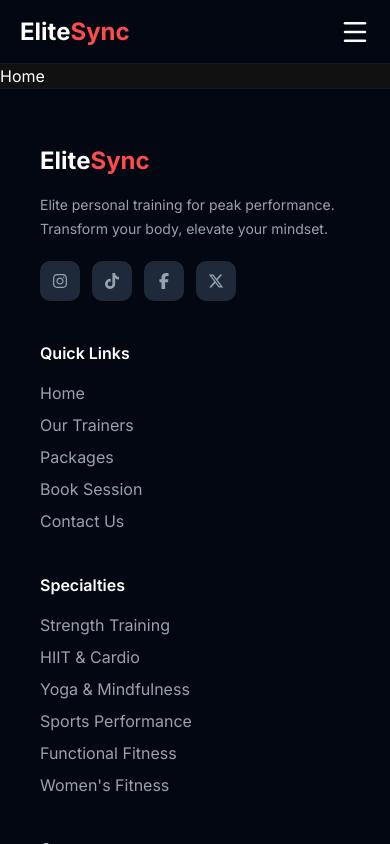
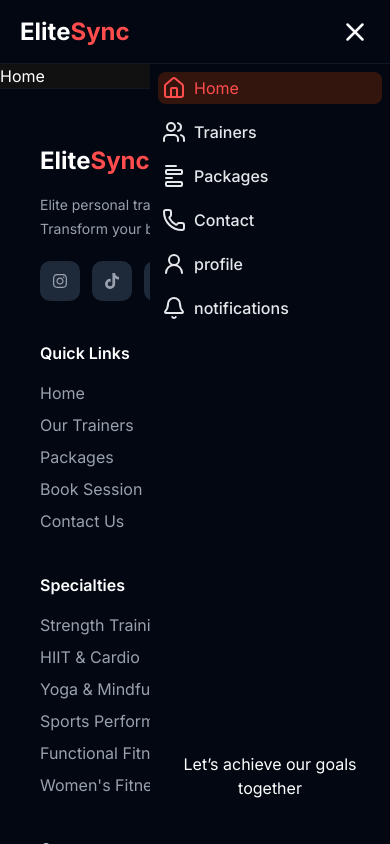
Before and after one commit to Abdulrahmanfawzy/fitness-team-2, a React (Vite) app: page / in a window 390 px wide. Both pictures are taken after a click on the icon 355 px from the left and 31 px from the top of the page. Shown: the top 844 px of the page. Built offline with nearby package versions, Linux system fonts and the light colour scheme; the HTML template or start-up script is replaced by a standard one.

Commit message:
mprove navbar responsiveness and implement sidebar

```diff
--- a/src/components/NavBar.tsx
+++ b/src/components/NavBar.tsx
@@ -1,13 +1,17 @@
 import { NavLink } from "react-router-dom";
 import "../index.css";
-import { BellIcon, Space } from "lucide-react";
+import { BellIcon } from "lucide-react";
 import { UserIcon } from "lucide-react";
 import { MenuIcon } from "lucide-react";
+import Sidebar from "./Sidebar";
+import { useState } from "react";
 
 import { Link } from "react-router-dom";
-
+import { XIcon } from "lucide-react";
 
 function NavBar() {
+  const [openSideBar, setOpenSideBar] = useState(false);
+
   return (
     <div className=" bg-gray-950 h-16 flex items-center justify-center border-b border-b-gray-900">
       <div className="container mx-auto px-5 flex items-center justify-between ">
@@ -65,10 +69,21 @@ function NavBar() {
           </Link>
         </div>
 
-        <MenuIcon
-          className=" text-gray-50 block md:hidden cursor-pointer active:scale-105"
-          size={30}
-        />
+        {openSideBar ? (
+          <XIcon
+            onClick={() => setOpenSideBar(false)}
+            className=" text-gray-50 block md:hidden cursor-pointer active:scale-105"
+            size={30}
+          />
+        ) : (
+          <MenuIcon
+            onClick={() => setOpenSideBar(true)}
+            className=" text-gray-50 block md:hidden cursor-pointer active:scale-105"
+            size={30}
+          />
+        )}
+
+        <Sidebar setOpenSideBar={setOpenSideBar} openSideBar={openSideBar} />
       </div>
     </div>
   );
--- /dev/null
+++ b/src/components/Sidebar.tsx
@@ -0,0 +1,106 @@
+interface SidebarProps {
+  openSideBar: boolean;
+  setOpenSideBar: React.Dispatch<React.SetStateAction<boolean>>;
+}
+import { NavLink } from "react-router-dom";
+import { BellIcon } from "lucide-react";
+import { HomeIcon } from "lucide-react";
+import { PhoneIcon } from "lucide-react";
+import { UsersIcon } from "lucide-react";
+import { FormIcon } from "lucide-react";
+import { User2Icon } from "lucide-react";
+
+// Home
+// Trainers
+// Packages
+// Contact
+// notifications
+// profile
+
+function Sidebar({ openSideBar, setOpenSideBar }: SidebarProps) {
+  return (
+    <div
+      className={`${openSideBar ? "translate-x-0" : "translate-x-full"}  flex flex-col gap-3 p-2 md:hidden transform transition-transform duration-300 fixed top-16 right-0 bottom-0 w-60 bg-gray-950`}
+    >
+      <NavLink
+        className={({ isActive }) =>
+          `flex items-center gap-2 p-1 rounded-md ${
+            isActive
+              ? "text-orange bg-orange-600/20"
+              : "text-gray-200 font-medium"
+          }`
+        }
+        to={"/"}
+      >
+        <HomeIcon />
+        <p>Home</p>
+      </NavLink>
+      <NavLink
+        className={({ isActive }) =>
+          `flex items-center gap-2 p-1 rounded-md ${
+            isActive
+              ? "text-orange bg-orange-600/20"
+              : "text-gray-200 font-medium"
+          }`
+        }
+        to={"/trainers"}
+      >
+        <UsersIcon />Trainers
+      </NavLink>
+      <NavLink
+        className={({ isActive }) =>
+          `flex items-center gap-2 p-1 rounded-md ${
+            isActive
+              ? "text-orange bg-orange-600/20"
+              : "text-gray-200 font-medium"
+          }`
+        }
+        to={"/packages"}
+      >
+        <FormIcon/>Packages
+      </NavLink>
+      <NavLink
+        className={({ isActive }) =>
+          `flex items-center gap-2 p-1 rounded-md ${
+            isActive
+              ? "text-orange bg-orange-600/20"
+              : "text-gray-200 font-medium"
+          }`
+        }
+        to={"/contact"}
+      >
+        <PhoneIcon/>Contact
+      </NavLink>
+
+      <NavLink
+        className={({ isActive }) =>
+          `flex items-center gap-2 p-1 rounded-md ${
+            isActive
+              ? "text-orange bg-orange-600/20"
+              : "text-gray-200 font-medium"
+          }`
+        }
+        to={"/profile"}
+      >
+        <User2Icon/>profile
+      </NavLink>
+
+      <NavLink
+        className={({ isActive }) =>
+          `flex items-center gap-2 p-1 rounded-md ${
+            isActive
+              ? "text-orange bg-orange-600/20"
+              : "text-gray-200 font-medium"
+          }`
+        }
+        to={"/notifications"}
+      >
+        <BellIcon/>notifications
+      </NavLink>
+
+      <h2 className=" text-center mt-auto pb-9 ">Let’s achieve our goals together</h2>
+    </div>
+  );
+}
+
+export default Sidebar;
--- a/src/pages/Trainers/Trainers.tsx
+++ b/src/pages/Trainers/Trainers.tsx
@@ -6,7 +6,7 @@ import FilterPanel from "./components/FilterPanel";
 
 function Trainers() {
   return (
-    <div className="">
+    <div>
       <div className="bg-[#121212]">
         <TrainersHero />
         <TrainersSearch />
```
